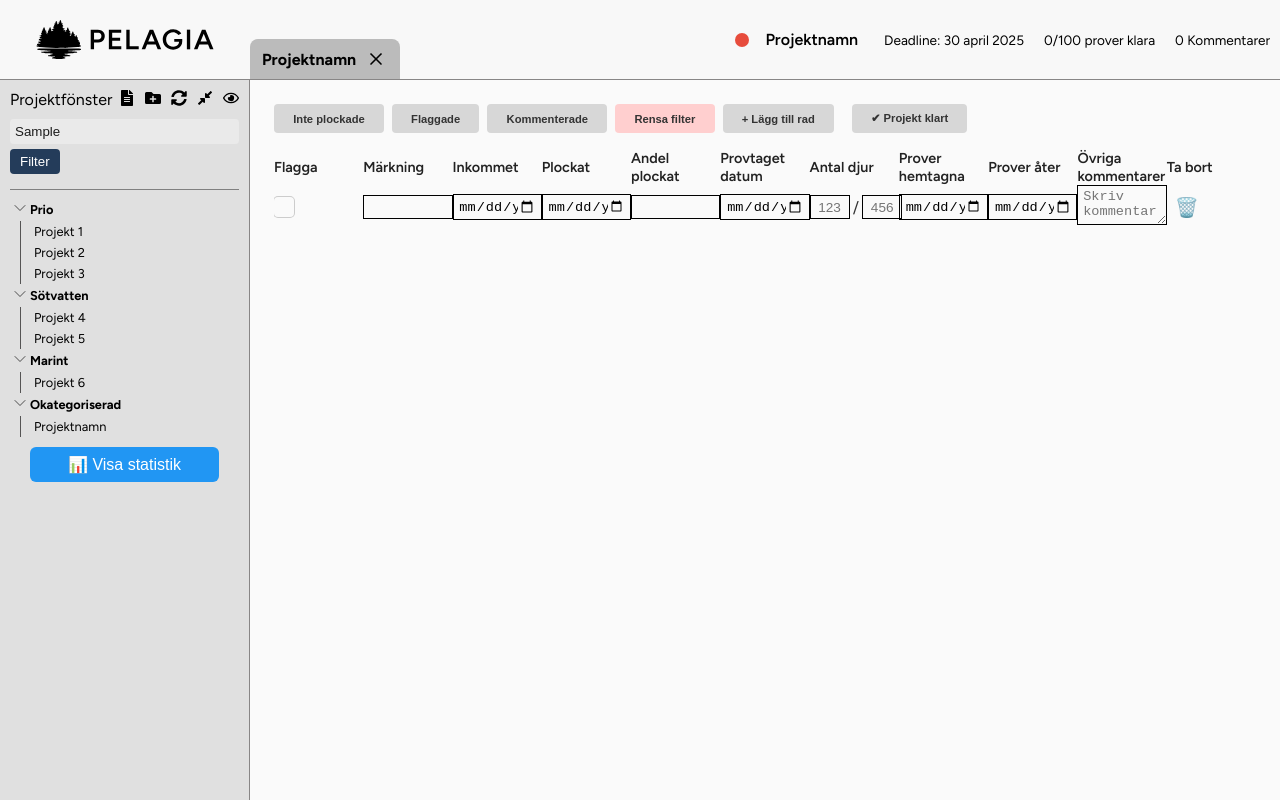
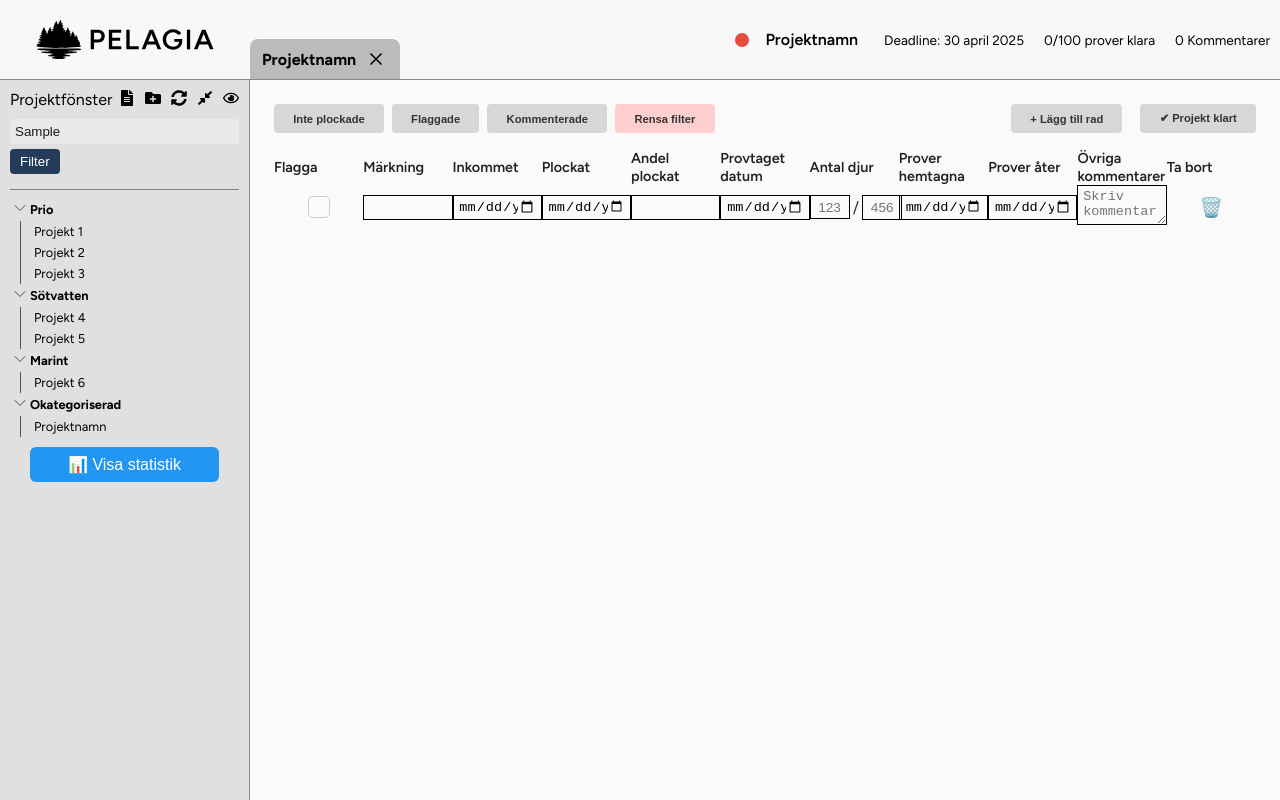
Before and after one commit to EliasKristmansson/dbtreact, a React (Vite) app in the folder reactproject1/: page / in a window 1280 px wide. Both pictures are taken after typing "Sample" into the empty fields and a click on the button "+ Nytt projekt". Built offline with nearby package versions, Linux system fonts and the light colour scheme.

Commit message:
fixed table

```diff
--- a/reactproject1/src/App.css
+++ b/reactproject1/src/App.css
@@ -258,13 +258,6 @@ body {
     background-color: #2d4f73;
 }
 
-.project-table th,
-.project-table td {
-    border: 1px solid #3c668f;
-    padding: 8px;
-    text-align: left;
-}
-
 .empty-workspace {
     display: flex;
     justify-content: center;
--- a/reactproject1/src/components/Workspace.css
+++ b/reactproject1/src/components/Workspace.css
@@ -20,6 +20,7 @@
 	border-radius: 6px;
 	cursor: pointer;
 	transition: background-color 0.2s;
+	margin-left: auto;
 }
 
 .add-btn:hover {
@@ -53,17 +54,17 @@
 	font-size: 0.9rem;
 	font-weight: 600;
 	padding: 0;
+	border: none;
 	text-align: left;
-	border: none;
 }
 
 	.project-table td {
 		padding: 0;
-	text-align: left;
 		vertical-align: middle;
 		background-color: transparent;
 		border: none;
 		min-width: 120px;
+		text-align: center;
 	}
 
 .project-table input,
@@ -133,12 +134,10 @@
 }
 
 
-.flag-container {
+.flag-container{
 		width: 100%;
-	text-align: left;
+		text-align:center;
 	}
-
-
 
 .flag-button {
 	width: 20px;
@@ -148,8 +147,9 @@
 	cursor: pointer;
 	box-shadow: 0 0 0 1px #ccc;
 	transition: background-color 0.3s, transform 0.2s;
-	margin: 0; /* säkerställ att ingen extra marginal påverkar placeringen */
+	margin: 0; /* Remove any extra margin */
 }
+
 
 
 .flag-button.green {
--- a/reactproject1/src/components/Workspace.jsx
+++ b/reactproject1/src/components/Workspace.jsx
@@ -185,13 +185,13 @@ export default function Workspace({ tabs, activeTabId, onNewProjectClick }) {
 												onClick={() => toggleFlag(index)}
 											></button>
 										</td>
-										<td><input type="text" value={row.märkning} onChange={(e) => handleChange(index, "märkning", e.target.value)} /></td>
-										<td><input type="date" value={row.inkommet} onChange={(e) => handleChange(index, "inkommet", e.target.value)} /></td>
-										<td><input type="date" value={row.plockat} onChange={(e) => handleChange(index, "plockat", e.target.value)} /></td>
-										<td><input type="text" value={row.andelPlockat} onChange={(e) => handleChange(index, "andelPlockat", e.target.value)} /></td>
-										<td><input type="date" value={row.datum} onChange={(e) => handleChange(index, "datum", e.target.value)} /></td>
+										<td><input style={{ height: "25px" }} type="text" value={row.märkning} onChange={(e) => handleChange(index, "märkning", e.target.value)} /></td>
+										<td><input style={{ height: "25px" }} type="date" value={row.inkommet} onChange={(e) => handleChange(index, "inkommet", e.target.value)} /></td>
+										<td><input style={{ height: "25px" }}type="date" value={row.plockat} onChange={(e) => handleChange(index, "plockat", e.target.value)} /></td>
+										<td><input style={{ height: "25px" }}type="text" value={row.andelPlockat} onChange={(e) => handleChange(index, "andelPlockat", e.target.value)} /></td>
+										<td><input style={{ height: "25px" }}type="date" value={row.datum} onChange={(e) => handleChange(index, "datum", e.target.value)} /></td>
 										<td>
-											<div className="antal-djur-inputs">
+											<div className="antal-djur-inputs" style={{ height: "25px" }}>
 												<input
 													type="text"
 													placeholder="123"
@@ -203,6 +203,7 @@ export default function Workspace({ tabs, activeTabId, onNewProjectClick }) {
 												/>
 												<span>/</span>
 												<input
+													style={{ height: "25px" }}
 													type="text"
 													placeholder="456"
 													value={row.antalDjur?.split('/')[1] || ""}
@@ -213,10 +214,11 @@ export default function Workspace({ tabs, activeTabId, onNewProjectClick }) {
 												/>
 											</div>
 										</td>
-										<td><input type="date" value={row.hemtagna} onChange={(e) => handleChange(index, "hemtagna", e.target.value)} /></td>
-										<td><input type="date" value={row.åter} onChange={(e) => handleChange(index, "åter", e.target.value)} /></td>
+										<td><input style={{ height: "25px" }} type="date" value={row.hemtagna} onChange={(e) => handleChange(index, "hemtagna", e.target.value)} /></td>
+										<td><input style={{ height: "25px" }} type="date" value={row.åter} onChange={(e) => handleChange(index, "åter", e.target.value)} /></td>
 										<td>
 											<textarea
+												style={{ height: "25px" }}
 												value={row.kommentarer}
 												onChange={(e) => handleChange(index, "kommentarer", e.target.value)}
 												onBlur={() => handleSaveComment(index)}
@@ -226,7 +228,6 @@ export default function Workspace({ tabs, activeTabId, onNewProjectClick }) {
 														handleSaveComment(index);
 													}
 												}}
-												rows="2"
 												placeholder="Skriv kommentar..."
 											/>
 										</td>
```
Lines whose indentation alone changed are shown as unchanged.
